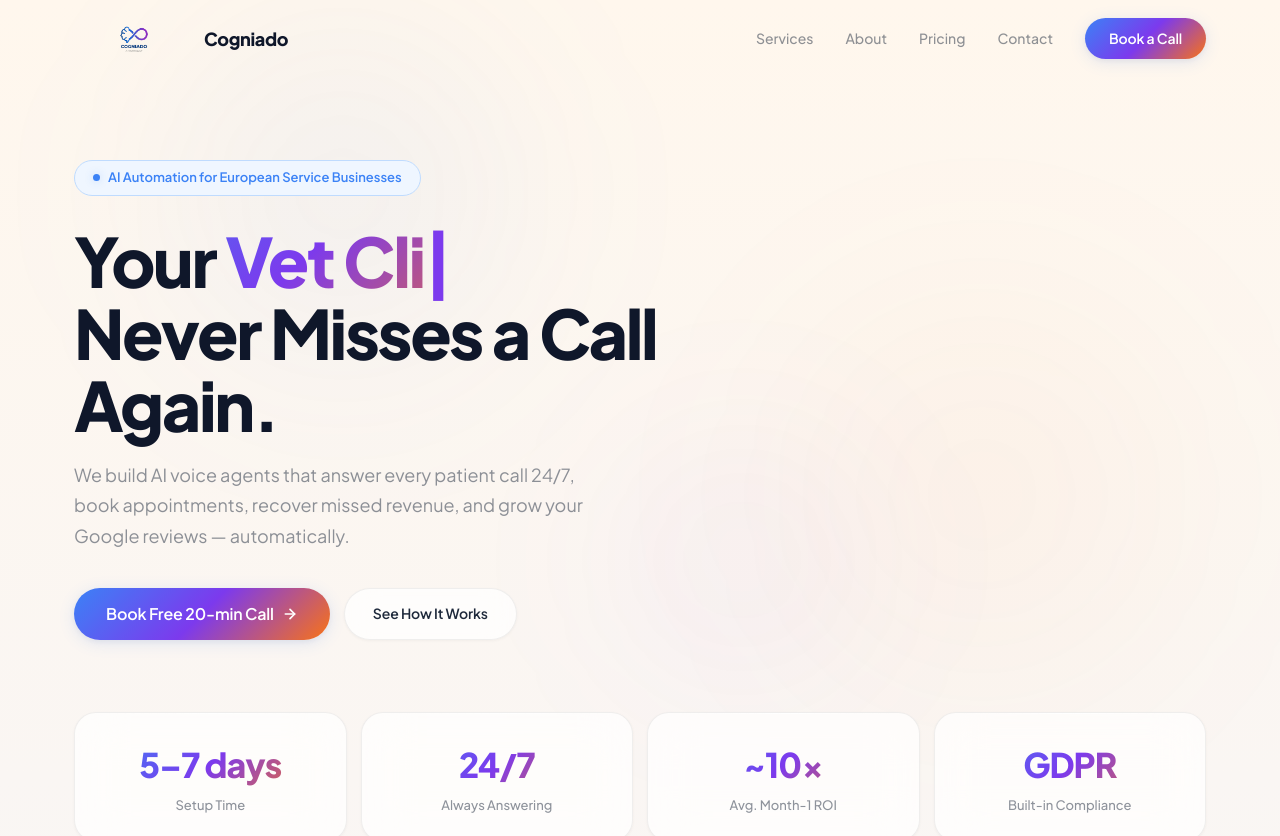
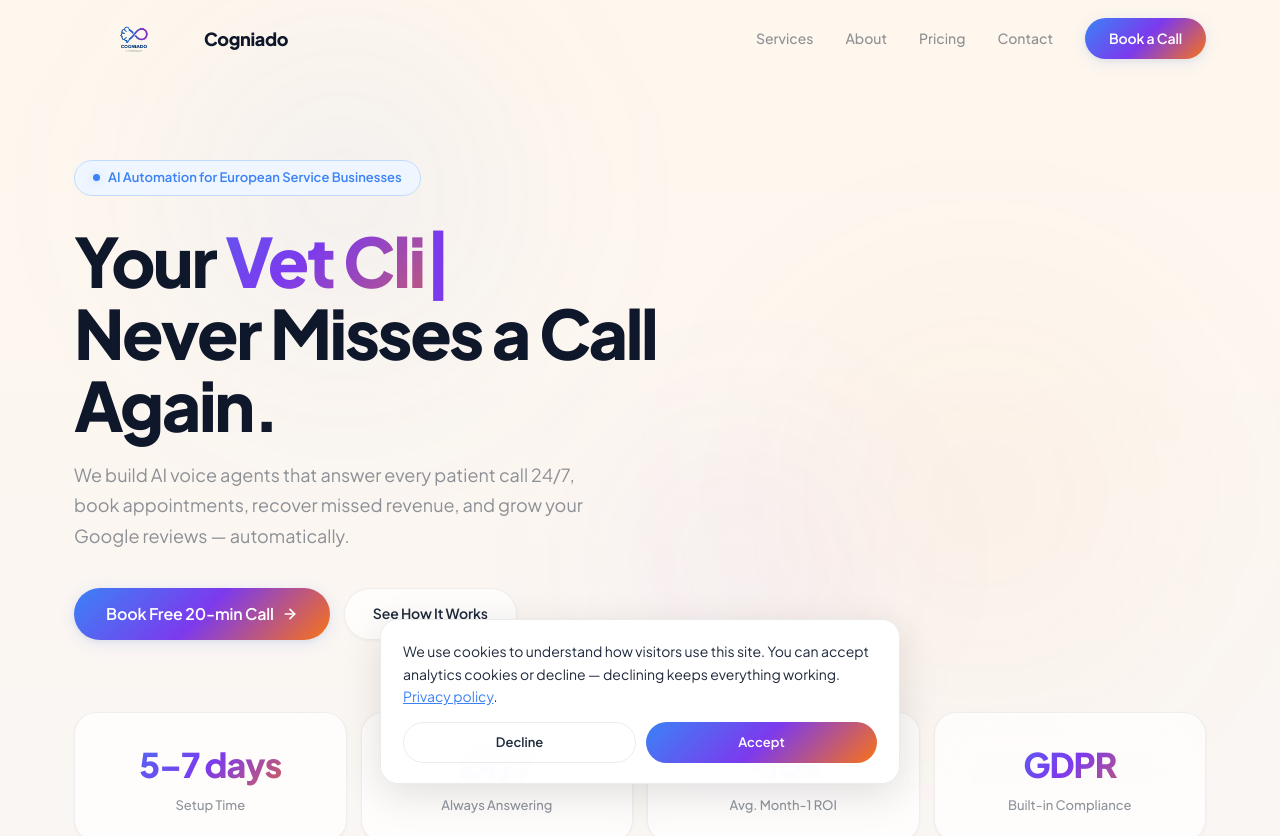
Before and after one commit to Kevalgohel1/kkdigital, a Next.js app: page / in a window 1280 px wide. Shown: the top 836 px of the page. Built offline with nearby package versions, Linux system fonts and the light colour scheme.

Commit message:
Add GDPR cookie consent banner

```diff
--- /dev/null
+++ b/app/CookieConsent.tsx
@@ -0,0 +1,141 @@
+"use client";
+
+import { useState, useEffect } from "react";
+import Script from "next/script";
+
+const CONSENT_KEY = "cogniado_cookie_consent";
+const GA_ID = "G-YY8JNZNP6D";
+
+export default function CookieConsent() {
+  const [consent, setConsent] = useState<"accepted" | "rejected" | null>(null);
+  const [show, setShow] = useState(false);
+
+  useEffect(() => {
+    const stored = localStorage.getItem(CONSENT_KEY);
+    if (stored === "accepted" || stored === "rejected") {
+      setConsent(stored as "accepted" | "rejected");
+    } else {
+      // Show banner only after a tiny delay so it doesn't flash on page load
+      const timer = setTimeout(() => setShow(true), 600);
+      return () => clearTimeout(timer);
+    }
+  }, []);
+
+  const accept = () => {
+    localStorage.setItem(CONSENT_KEY, "accepted");
+    setConsent("accepted");
+    setShow(false);
+  };
+
+  const reject = () => {
+    localStorage.setItem(CONSENT_KEY, "rejected");
+    setConsent("rejected");
+    setShow(false);
+  };
+
+  return (
+    <>
+      {/* Google Analytics 4 — loads ONLY after explicit user consent */}
+      {consent === "accepted" && (
+        <>
+          <Script
+            src={`https://www.googletagmanager.com/gtag/js?id=${GA_ID}`}
+            strategy="afterInteractive"
+          />
+          <Script id="ga4-init" strategy="afterInteractive">
+            {`
+              window.dataLayer = window.dataLayer || [];
+              function gtag(){dataLayer.push(arguments);}
+              gtag('js', new Date());
+              gtag('config', '${GA_ID}', { anonymize_ip: true });
+            `}
+          </Script>
+        </>
+      )}
+
+      {/* Cookie consent banner */}
+      {show && (
+        <div
+          role="dialog"
+          aria-label="Cookie consent"
+          style={{
+            position: "fixed",
+            bottom: 16,
+            left: 16,
+            right: 16,
+            maxWidth: 520,
+            margin: "0 auto",
+            background: "rgba(255, 255, 255, 0.96)",
+            backdropFilter: "blur(20px)",
+            WebkitBackdropFilter: "blur(20px)",
+            border: "1px solid rgba(0,0,0,0.08)",
+            borderRadius: 18,
+            padding: "20px 22px",
+            boxShadow: "0 10px 40px rgba(0,0,0,0.12)",
+            zIndex: 9999,
+            fontFamily: "'Plus Jakarta Sans', -apple-system, BlinkMacSystemFont, 'Segoe UI', sans-serif",
+          }}
+        >
+          <p
+            style={{
+              fontSize: 14,
+              lineHeight: 1.6,
+              color: "#1E293B",
+              marginBottom: 14,
+              margin: 0,
+              marginTop: 0,
+            }}
+          >
+            We use cookies to understand how visitors use this site. You can
+            accept analytics cookies or decline — declining keeps everything
+            working.{" "}
+            <a
+              href="/datenschutz"
+              style={{ color: "#3B82F6", textDecoration: "underline" }}
+            >
+              Privacy policy
+            </a>
+            .
+          </p>
+          <div style={{ display: "flex", gap: 10, marginTop: 14 }}>
+            <button
+              onClick={reject}
+              style={{
+                flex: 1,
+                padding: "10px 16px",
+                borderRadius: 999,
+                border: "1px solid rgba(0,0,0,0.08)",
+                background: "transparent",
+                fontSize: 13,
+                fontWeight: 600,
+                color: "#1E293B",
+                cursor: "pointer",
+                fontFamily: "inherit",
+              }}
+            >
+              Decline
+            </button>
+            <button
+              onClick={accept}
+              style={{
+                flex: 1,
+                padding: "10px 16px",
+                borderRadius: 999,
+                border: "none",
+                background:
+                  "linear-gradient(135deg, #3B82F6, #7C3AED, #F97316)",
+                fontSize: 13,
+                fontWeight: 600,
+                color: "#fff",
+                cursor: "pointer",
+                fontFamily: "inherit",
+              }}
+            >
+              Accept
+            </button>
+          </div>
+        </div>
+      )}
+    </>
+  );
+}
--- a/app/layout.tsx
+++ b/app/layout.tsx
@@ -1,5 +1,5 @@
 import type { Metadata } from "next";
-import Script from "next/script";
+import CookieConsent from "./CookieConsent";
 import "./globals.css";
 
 export const metadata: Metadata = {
@@ -39,20 +39,8 @@ export default function RootLayout({
         />
       </head>
       <body style={{ margin: 0 }}>
-        {/* Google Analytics 4 */}
-        <Script
-          src="https://www.googletagmanager.com/gtag/js?id=G-YY8JNZNP6D"
-          strategy="afterInteractive"
-        />
-        <Script id="ga4-init" strategy="afterInteractive">
-          {`
-            window.dataLayer = window.dataLayer || [];
-            function gtag(){dataLayer.push(arguments);}
-            gtag('js', new Date());
-            gtag('config', 'G-YY8JNZNP6D');
-          `}
-        </Script>
         {children}
+        <CookieConsent />
       </body>
     </html>
   );
```
